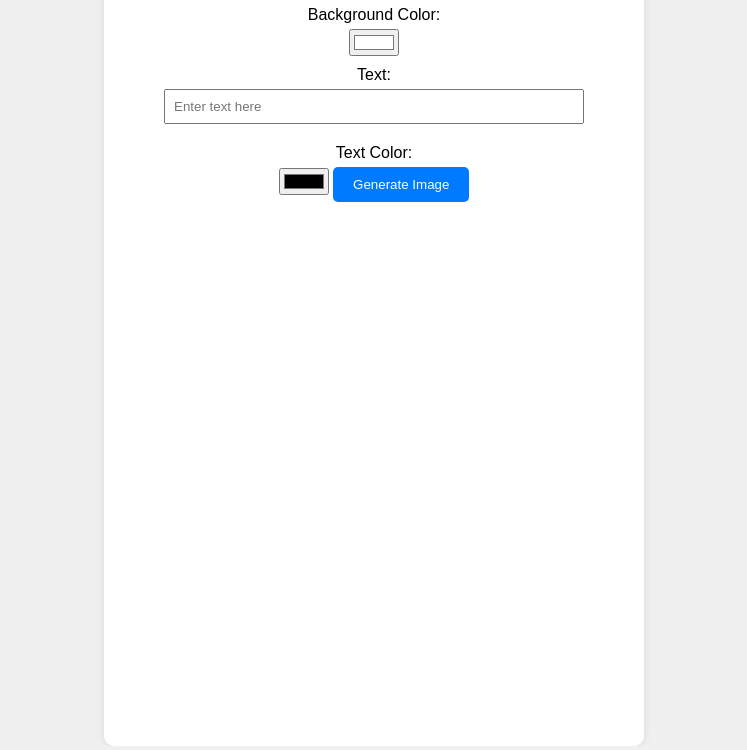
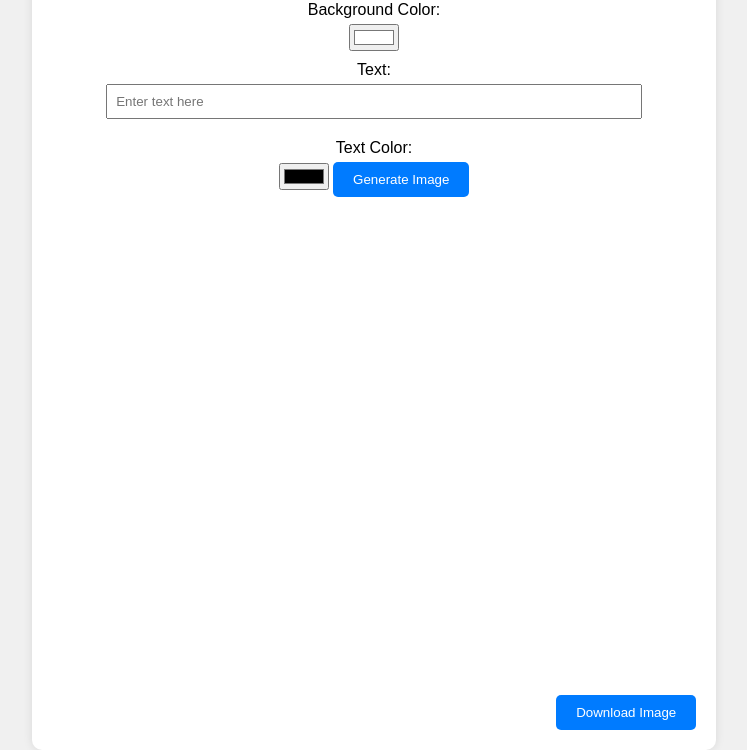
Before and after one commit to MRmacro118/guideKozhikode, a plain HTML site: page index.html in a window 1280 px wide. Shown: the part 74-824 px from the top of the page, without its empty margins (266-1013 px from the left). Drawn offline with Linux system fonts and the light colour scheme.

Commit message:
Update index.html

```diff
--- a/index.html
+++ b/index.html
@@ -22,6 +22,7 @@
             <button type="submit">Generate Image</button>
         </form>
         <canvas id="canvas" width="500" height="500"></canvas>
+        <button id="downloadBtn">Download Image</button>
     </div>
 
     <script src="script.js"></script>
```
